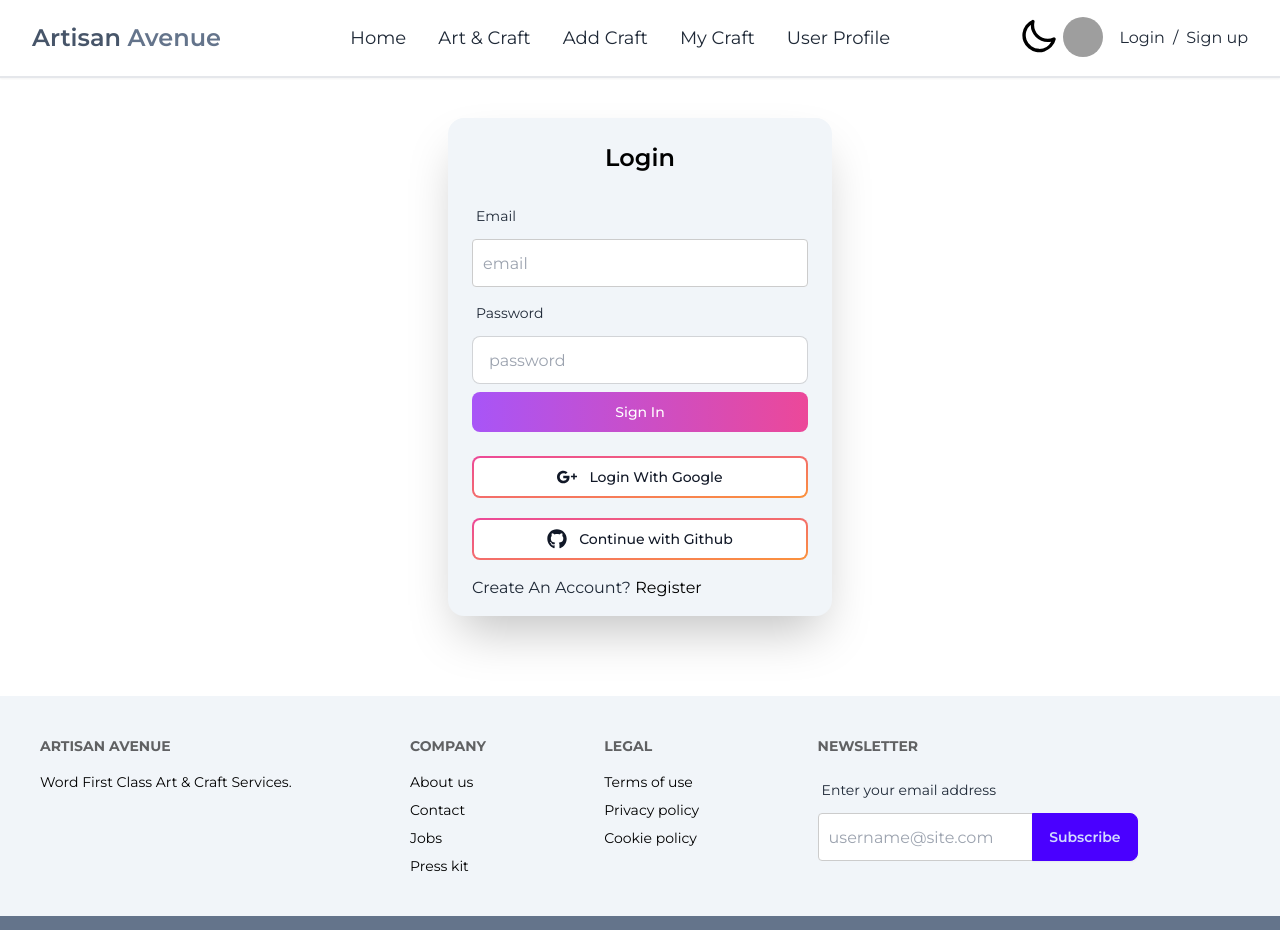
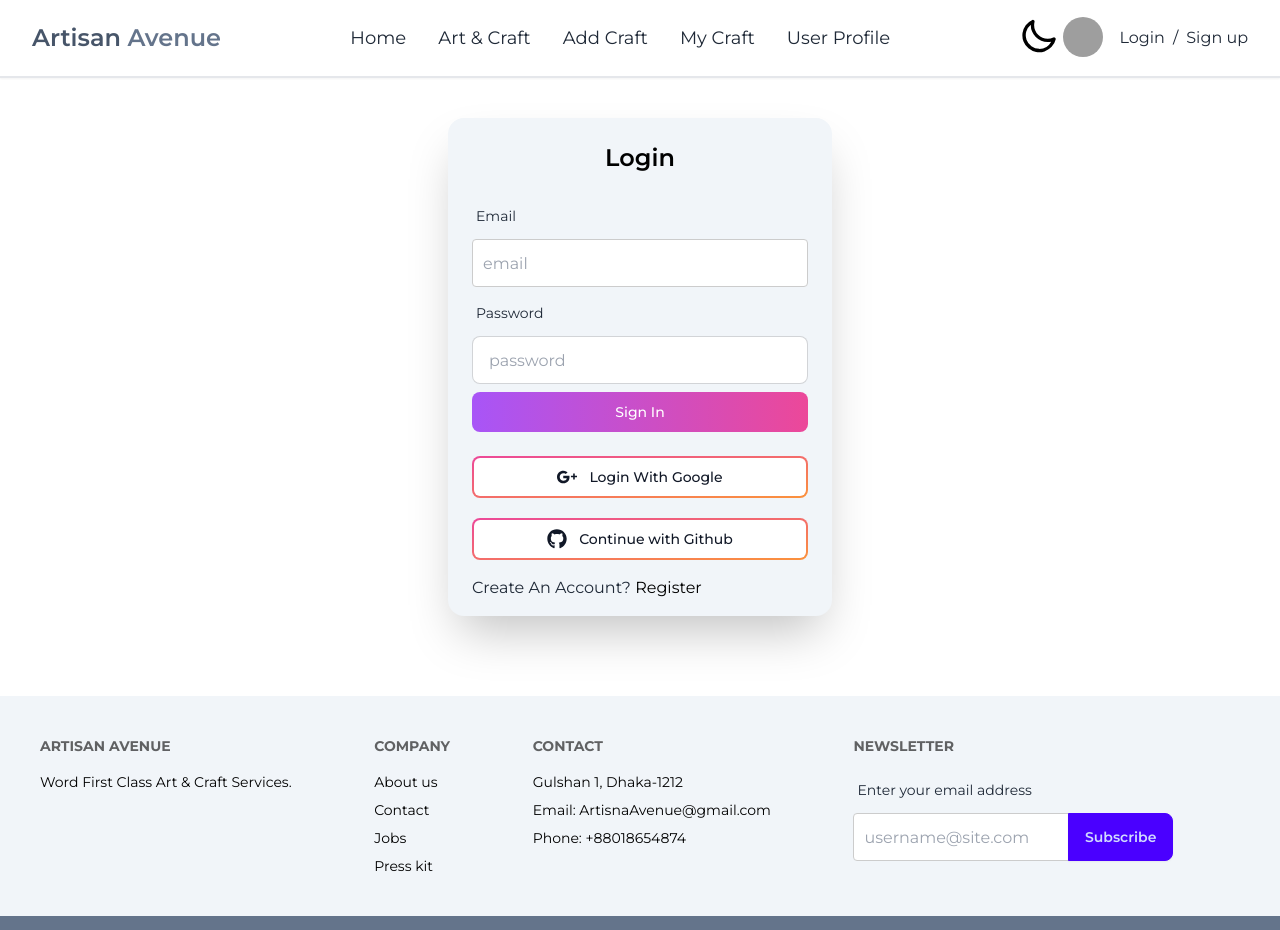
Before and after one commit to hasanali207/artisan-avenue-client-side, a React (Vite) app: page /login in a window 1280 px wide. Shown: the top 930 px of the page. Built offline with nearby package versions, Linux system fonts and the light colour scheme; no server answers; grey boxes are pictures that could not be loaded.

Commit message:
submited assignment 10

```diff
--- a/src/components/Footer.jsx
+++ b/src/components/Footer.jsx
@@ -21,10 +21,10 @@ function Footer() {
     <a className="link link-hover">Press kit</a>
   </nav>
   <nav>
-    <h6 className="footer-title">Legal</h6>
-    <a className="link link-hover">Terms of use</a>
-    <a className="link link-hover">Privacy policy</a>
-    <a className="link link-hover">Cookie policy</a>
+    <h6 className="footer-title">Contact</h6>
+    <a className="link link-hover">Gulshan 1, Dhaka-1212</a>
+    <a className="link link-hover">Email: ArtisnaAvenue@gmail.com</a>
+    <a className="link link-hover">Phone: +88018654874</a>
   </nav>
   <form>
     <h6 className="footer-title">Newsletter</h6>
```
